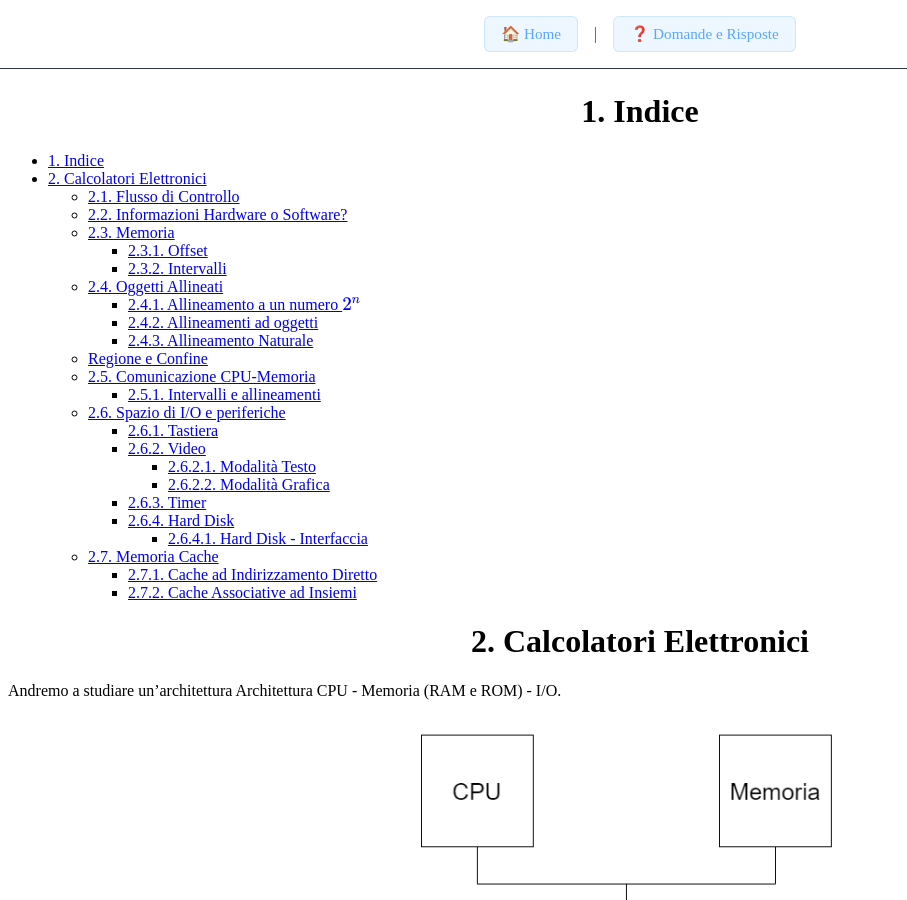
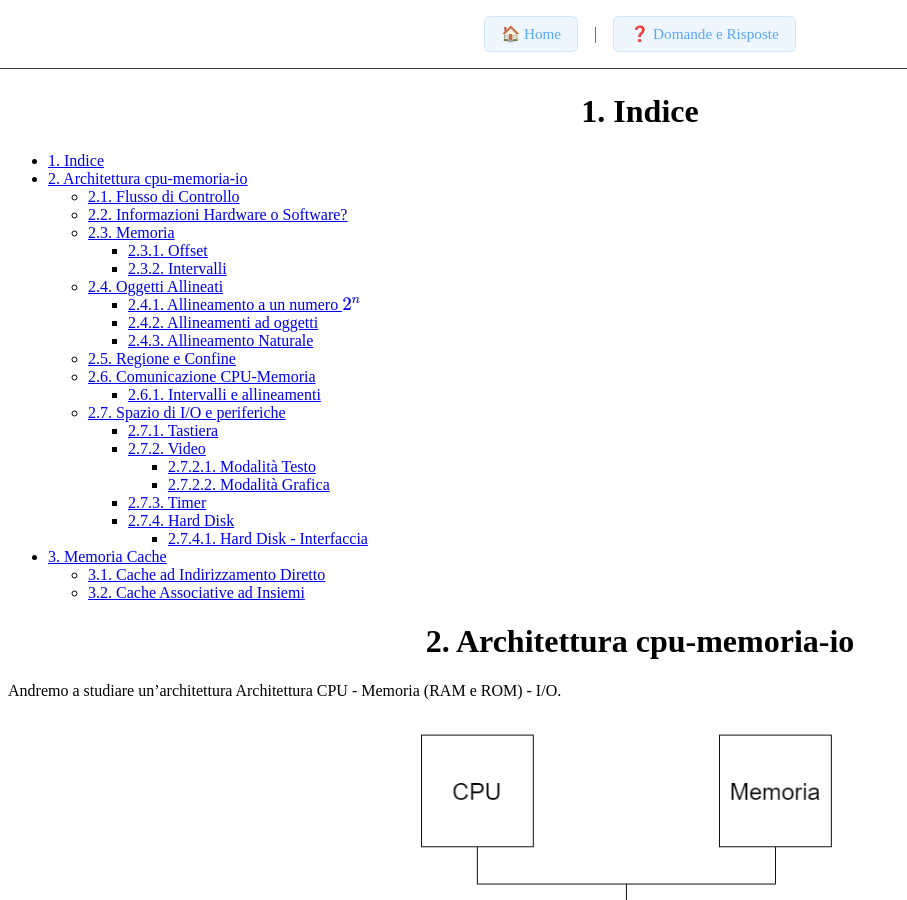
Before and after one commit to Gabriele-D-Cambria/Appunti-Calcolatori-Elettronici-2024-2025, a Jekyll site: the page built from Memoria e Periferiche.md, in a window 1280 px wide and 900 px high. Shown: the whole window, without its empty margins (0-907 px from the left). Built offline with Jekyll 4.4.1, drawn with Linux system fonts in a browser that asks for light colours; nearby versions of some CDN libraries; our own code applies the rules of GitHub Pages for plain Markdown files; some of the changed text lies outside the part shown.

Commit message:
Aggiornamento dell'indice e ristrutturazione dei capitoli nel file "Memoria e Periferiche.md"

````diff
--- a/Memoria e Periferiche.md
+++ b/Memoria e Periferiche.md
@@ -1,7 +1,7 @@
 # 1. Indice
 
 - [1. Indice](#1-indice)
-- [2. Calcolatori Elettronici](#2-calcolatori-elettronici)
+- [2. Architettura cpu-memoria-io](#2-architettura-cpu-memoria-io)
   - [2.1. Flusso di Controllo](#21-flusso-di-controllo)
   - [2.2. Informazioni Hardware o Software?](#22-informazioni-hardware-o-software)
   - [2.3. Memoria](#23-memoria)
@@ -11,24 +11,24 @@
     - [2.4.1. Allineamento a un numero $2^n$](#241-allineamento-a-un-numero-2n)
     - [2.4.2. Allineamenti ad oggetti](#242-allineamenti-ad-oggetti)
     - [2.4.3. Allineamento Naturale](#243-allineamento-naturale)
-  - [Regione e Confine](#regione-e-confine)
-  - [2.5. Comunicazione CPU-Memoria](#25-comunicazione-cpu-memoria)
-    - [2.5.1. Intervalli e allineamenti](#251-intervalli-e-allineamenti)
-  - [2.6. Spazio di I/O e periferiche](#26-spazio-di-io-e-periferiche)
-    - [2.6.1. Tastiera](#261-tastiera)
-    - [2.6.2. Video](#262-video)
-      - [2.6.2.1. Modalità Testo](#2621-modalità-testo)
-      - [2.6.2.2. Modalità Grafica](#2622-modalità-grafica)
-    - [2.6.3. Timer](#263-timer)
-    - [2.6.4. Hard Disk](#264-hard-disk)
-      - [2.6.4.1. Hard Disk - Interfaccia](#2641-hard-disk---interfaccia)
-  - [2.7. Memoria Cache](#27-memoria-cache)
-    - [2.7.1. Cache ad Indirizzamento Diretto](#271-cache-ad-indirizzamento-diretto)
-    - [2.7.2. Cache Associative ad Insiemi](#272-cache-associative-ad-insiemi)
+  - [2.5. Regione e Confine](#25-regione-e-confine)
+  - [2.6. Comunicazione CPU-Memoria](#26-comunicazione-cpu-memoria)
+    - [2.6.1. Intervalli e allineamenti](#261-intervalli-e-allineamenti)
+  - [2.7. Spazio di I/O e periferiche](#27-spazio-di-io-e-periferiche)
+    - [2.7.1. Tastiera](#271-tastiera)
+    - [2.7.2. Video](#272-video)
+      - [2.7.2.1. Modalità Testo](#2721-modalità-testo)
+      - [2.7.2.2. Modalità Grafica](#2722-modalità-grafica)
+    - [2.7.3. Timer](#273-timer)
+    - [2.7.4. Hard Disk](#274-hard-disk)
+      - [2.7.4.1. Hard Disk - Interfaccia](#2741-hard-disk---interfaccia)
+- [3. Memoria Cache](#3-memoria-cache)
+  - [3.1. Cache ad Indirizzamento Diretto](#31-cache-ad-indirizzamento-diretto)
+  - [3.2. Cache Associative ad Insiemi](#32-cache-associative-ad-insiemi)
 
 <div class="stop"></div>
 
-# 2. Calcolatori Elettronici
+# 2. Architettura cpu-memoria-io
 
 Andremo a studiare un'architettura Architettura CPU - Memoria (RAM e ROM) - I/O.
 <figure class="60">
@@ -221,7 +221,7 @@ Assegneremo quindi ad ognuna un numero, detto **numero di riga**, che la identif
 
 Ciò significa che dato un indirizzo `A[63:0]`, il numero di riga verrà identificato dai bit `A[63:3]`. I restanti `A[2:0]` rappresentano l'offset all'interno della riga, e vengono chiamati **_Byte Enabler_** `BE`.
 
-## 2.5. Comunicazione CPU-Memoria
+## 2.6. Comunicazione CPU-Memoria
 
 Il formato delle istruzioni _Intelx86_ può avere al massimo **1 operando esplicito in memoria**.
 
@@ -312,7 +312,7 @@ Tutte queste operazioni vengono eseguite non dal software (l'operazione `MOVQ 40
 </figure>
 
 
-### 2.5.1. Intervalli e allineamenti
+### 2.6.1. Intervalli e allineamenti
 
 Non necessariamente avremo intervalli $[x, y)$ che andiamo ad interrogare si trovano in un'unica regione.
 
@@ -326,7 +326,7 @@ Conoscendo la lunghezza $b$ di ogni sezione:
 
 Per quanto riguarda l'offset del primo indirizzo nella regione lo calcoliamo così: &emsp; `off = x & ((1UL << b) - 1) `
 
-## 2.6. Spazio di I/O e periferiche
+## 2.7. Spazio di I/O e periferiche
 
 Nei sistemi moderni è presente un sistema di _protezione_ che non ci permette di accedere alle periferiche della macchina.
 
@@ -345,7 +345,7 @@ Le periferiche sono quindi:
 - **Timer** (_PC AT_)
 - **HardDisk** (_PC AT_ quando venne inserito)
 
-### 2.6.1. Tastiera
+### 2.7.1. Tastiera
 
 Lo scopo della tastiera è di rilevare i tasti premuti e rilasciati e di comunicarli al PC.
 
@@ -455,7 +455,7 @@ void main(){
 }
 ```
 
-### 2.6.2. Video
+### 2.7.2. Video
 
 Andiamo adesso a studiare la periferica per il video tramite teconologia `VGA` (_Video Graphic Adapter_), perché studiare quelle moderne con collegamenti con teconologia `USB` è molto più complesso, e poco rilevante per gli scopi di questo corso.
 
@@ -474,7 +474,7 @@ La teconologia `VGA` permette l'interpretazione da parte dell'adattatore della m
 - **Modalità Testo**
 - **Modalità Video**
 
-#### 2.6.2.1. Modalità Testo
+#### 2.7.2.1. Modalità Testo
 
 Sia la memoria che il display vengono interpretati come caratteri ASCII e ogniuno viene portato in una determinata intersezione riga-colonna.
 Di _default_ i vecchi dispositivi si accendono in questa modalità.
@@ -613,7 +613,7 @@ namespace vid{
 }
 ```
 
-#### 2.6.2.2. Modalità Grafica
+#### 2.7.2.2. Modalità Grafica
 
 La modalità grafica può andare dal complicatissimo all'estremamente semplice.
 Questa permette al programmatore di accedere e modificare **i singoli pixel** nella matrice.
@@ -642,7 +642,7 @@ void main(){
 }
 ```
 
-### 2.6.3. Timer
+### 2.7.3. Timer
 
 È un interfaccia che permette di contare il tempo che passa.
 Viene implementata tramite un'interfaccia più generale che conta degli eventi, in particolare degli impulsi elettrici.
@@ -709,7 +709,7 @@ main(){
 }
 ```
 
-### 2.6.4. Hard Disk
+### 2.7.4. Hard Disk
 
 L'hard disk è una memoria di massa.
 Il processore **non può eseguire i programmi nell'hard disk**, per via di incopatibilità nelle interfacce.
@@ -742,7 +742,7 @@ Infatti nei blocchi più esterni la lettura è più rapida ma presenta anche pi
 
 Le locazioni non vengono utilizzate dal programmatore con il loro vero numero, bensì viene creata dall'interfaccia un'array di blocchi chiamato `LBA` (_Logical Block Address_) che non fa testo sulle posizioni reali dei blocchi ma crea come una _hashmap_ che non comunica all'utilizzatore.
 
-#### 2.6.4.1. Hard Disk - Interfaccia
+#### 2.7.4.1. Hard Disk - Interfaccia
 
 L'interfaccia che vedremo noi è quella con i registri che fanno riferimento ai primi HD dell'_IBM_, ovvero l'interfaccia **ATA**.
 
@@ -769,7 +769,7 @@ $$
     2^{8 + 8 + 8 + 4} \cdot 2^9 \;= \; 2^{37}\:\text{B} \; = 2^7\:\text{GB} \;= 128\: \text{GB}
 $$
 
-## 2.7. Memoria Cache
+# 3. Memoria Cache
 
 La **RAM** è estrememante lenta rispetto al processore, circa 200/300 volte più lenta, ciò mette in attesa il processore.
 
@@ -833,7 +833,7 @@ Se lo è stato lo invia immediatamente, altrimenti effettua una lettura in **RAM
 Prima di inviarlo però lo salva localmente, eventualmente rimpiazzando altri dati che erano già salvati.
 La scelta di quale dato sovrascrivere può essere determinata automaticamente dall'architettura (come nel nostro caso) oppure può utilizzare diversi meccanismi di selezione specifici dell'architettura stessa.
 
-### 2.7.1. Cache ad Indirizzamento Diretto
+## 3.1. Cache ad Indirizzamento Diretto
 
 <div class="grid2">
 <div class="">
@@ -878,7 +878,7 @@ Questo tipo di _cache_ è particolarmente poco efficente quando cerchiamo di acc
 In questo caso ogni accesso causa una `miss`, proprio perché i due indirizzi collidono.
 Un modo per risolvere il problema è attraverso le **cache associative ad insiemi**.
 
-### 2.7.2. Cache Associative ad Insiemi
+## 3.2. Cache Associative ad Insiemi
 
 Si basano sulle _cache ad indirizzamento diretto_.
 Infatti non sono altro che più cache allineate tra di loro:
````
Also changed, not shown: other parts of Memoria e Periferiche.md (+1 -1 lines), Domande e Risposte.md (+37 -37 lines).
